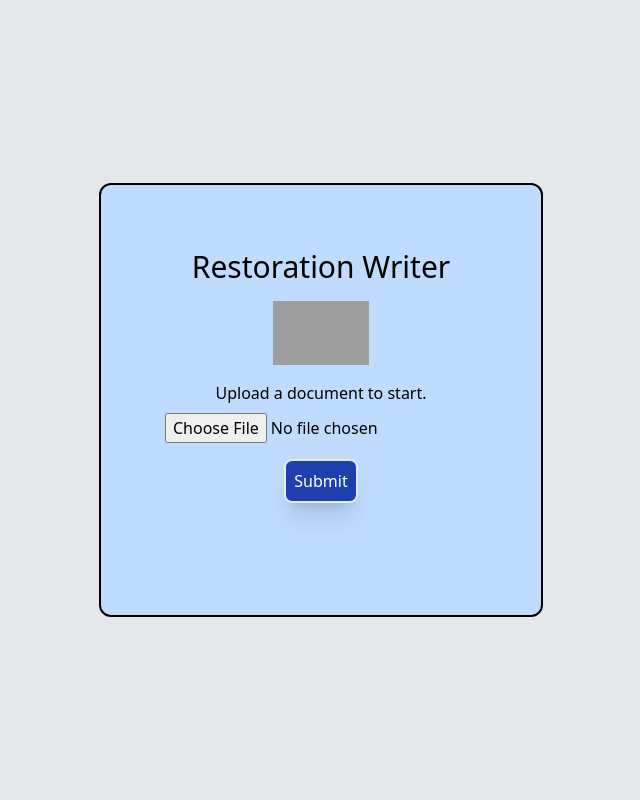
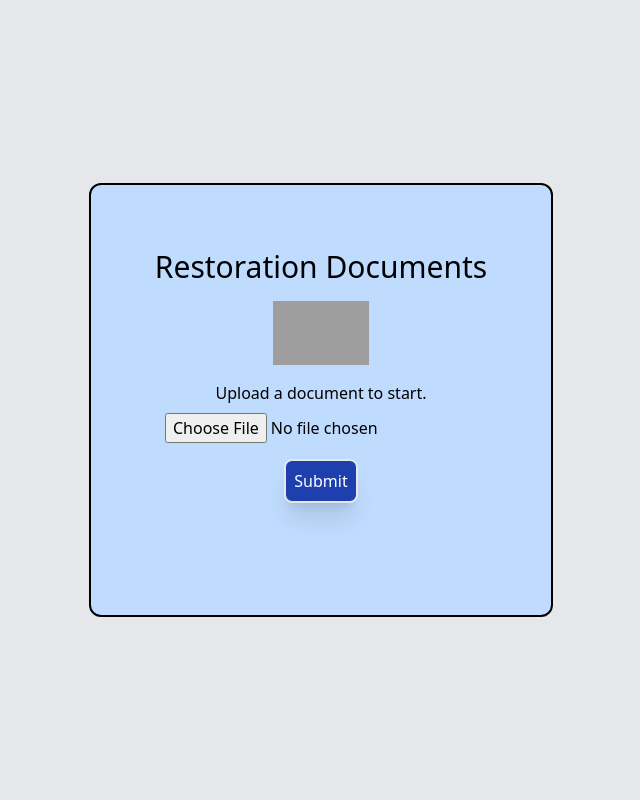
Before and after one commit to zithr/litestar_docs, a Python web app: template src/templates/index.html in a window 1280 px wide. Shown: the whole page, without its empty margins (319-959 px from the left). Run offline with Jinja, Linux system fonts and the light colour scheme; the template is opened without the code that fills it, so the values that code supplies are empty; some libraries are stand-ins or nearby versions; grey boxes are pictures that could not be loaded.

Commit message:
rename page

```diff
--- a/src/templates/index.html
+++ b/src/templates/index.html
@@ -4,7 +4,7 @@
 <head>
     <meta charset="UTF-8" />
     <meta name="viewport" content="width=device-width, initial-scale=1.0" />
-    <title>Restoration Writer</title>
+    <title>Restoration Documents</title>
     <script src="https://unpkg.com/htmx.org@1.9.5"
         integrity="sha384-xcuj3WpfgjlKF+FXhSQFQ0ZNr39ln+hwjN3npfM9VBnUskLolQAcN80McRIVOPuO"
         crossorigin="anonymous"></script>
@@ -19,7 +19,7 @@
         <form onclick="document.getElementById('response-div').innerHTML = ''" id="form"
             hx-encoding="multipart/form-data" hx-post="/up" hx-target="#response-div" hx-swap="textContent" hx-indicator="#loading"
             class="flex flex-col p-16 items-center justify-center border-2 border-black rounded-xl bg-blue-200">
-            <h1 class="text-3xl">Restoration Writer</h1>
+            <h1 class="text-3xl">Restoration Documents</h1>
             <img class="py-4 w-24 h-24" src="/static/upload.svg" alt="Upload a document">
             <div>
                 <p>Upload a document to start.</p>
```
